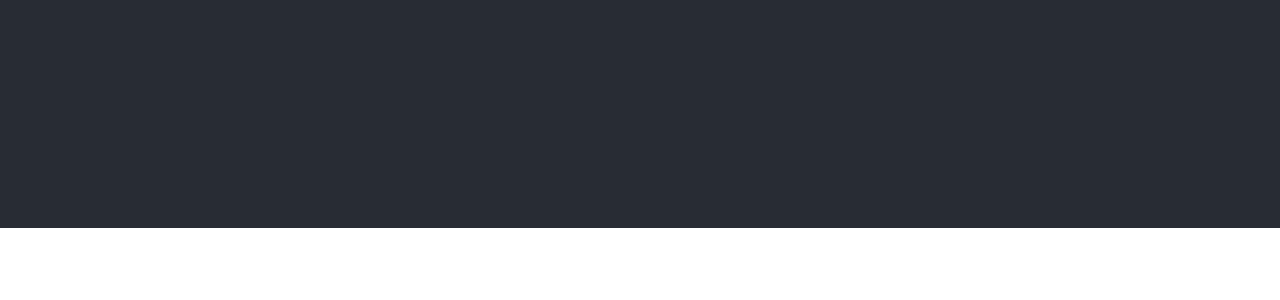
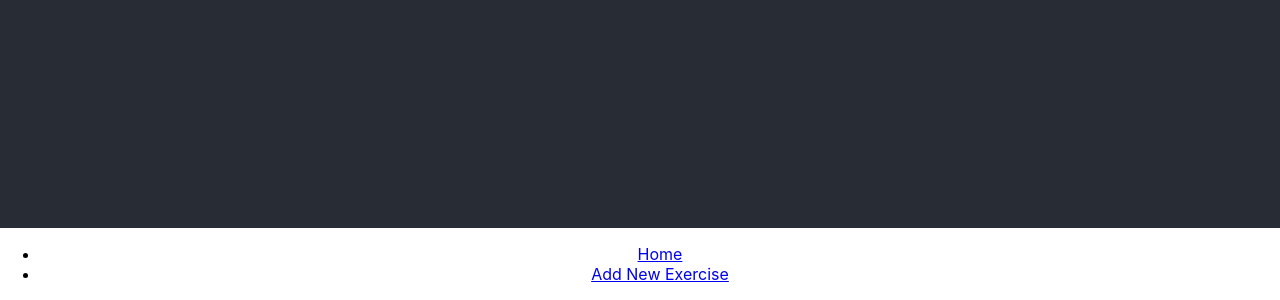
Before and after one commit to melissa-perez/peremeli_react, a React (Create React App) app: page /edit-exercise in a window 1280 px wide. Shown: the part 572-872 px from the top of the page. Before the commit the page ends 800 px from the top, so only its background shows below. Built offline with nearby package versions, Linux system fonts and the light colour scheme.

Commit message:
Add Delete functionality

```diff
--- a/src/App.js
+++ b/src/App.js
@@ -4,6 +4,7 @@ import { BrowserRouter as Router, Route } from "react-router-dom";
 import HomePage from "./pages/HomePage";
 import CreatePage from "./pages/CreatePage";
 import EditPage from "./pages/EditPage";
+import Navigation from "./components/Navigation";
 
 function App() {
   return (
@@ -20,6 +21,7 @@ function App() {
             <EditPage />
           </Route>
         </div>
+        <Navigation></Navigation>
       </Router>
     </div>
   );
--- a/src/components/Navigation.js
+++ b/src/components/Navigation.js
@@ -0,0 +1,23 @@
+import React from "react";
+import { Link } from "react-router-dom";
+
+function Navigation() {
+  return (
+    <nav>
+      <ul className="nav-list">
+        <li>
+          <Link to="/" className="nav-link">
+            Home
+          </Link>
+        </li>
+        <li>
+          <Link to="/CreatePage" className="nav-link">
+            Add New Exercise
+          </Link>
+        </li>
+      </ul>
+    </nav>
+  );
+}
+
+export default Navigation;
--- a/src/components/Row.js
+++ b/src/components/Row.js
@@ -1,5 +1,5 @@
 import React from "react";
-import { MdAdd, MdRemove } from "react-icons/md";
+import { MdEdit, MdDeleteForever } from "react-icons/md";
 /*
     Defines a single tr for a table
     that includes params for exercises,
@@ -7,7 +7,7 @@ import { MdAdd, MdRemove } from "react-icons/md";
     remove the row from the database, when Edit is
     clicked, launch the EditPage.
 */
-function Row({ exercise }) {
+function Row({ exercise, onDelete }) {
   return (
     <>
       <tr>
@@ -16,8 +16,14 @@ function Row({ exercise }) {
         <td>{exercise.weight}</td>
         <td>{exercise.unit}</td>
         <td>{exercise.date}</td>
-        <td>Edit</td>
-        <td>Delete</td>
+        <td>
+          <MdEdit></MdEdit>
+        </td>
+        <td>
+          <MdDeleteForever
+            onClick={() => onDelete(exercise._id)}
+          ></MdDeleteForever>
+        </td>
       </tr>
     </>
   );
--- a/src/components/Table.js
+++ b/src/components/Table.js
@@ -8,13 +8,13 @@ import Row from "../components/Row";
     Note that some pages require two extra columns
     for Edit and Delete.(Added in Edit and Delete columns)
 */
-function Table({ exercises }) {
+function Table({ exercises, onDelete }) {
   return (
     <table id="exercises">
       <TableHead></TableHead>
       <tbody>
         {exercises.map((exercise) => (
-          <Row exercise={exercise} key={exercise._id} />
+          <Row exercise={exercise} onDelete={onDelete} key={exercise._id} />
         ))}
       </tbody>
     </table>
--- a/src/pages/HomePage.js
+++ b/src/pages/HomePage.js
@@ -6,6 +6,17 @@ import Table from "../components/Table";
 
 function HomePage() {
   const [exercises, setExercises] = useState([]);
+
+  const onDelete = async (_id) => {
+    const response = await fetch(`/exercises/${_id}`, { method: "DELETE" });
+    if (response.status === 204) {
+      setExercises(exercises.filter((e) => e._id !== _id));
+    } else {
+      console.error(
+        `Failed to delete movie with _id=${_id}, status code = ${response.status}`
+      );
+    }
+  };
 
   //connection to our REST API dbs
   const loadExercises = async () => {
@@ -22,7 +33,7 @@ function HomePage() {
   return (
     <>
       <h2>Exercise Tracker</h2>
-      <Table exercises={exercises}></Table>
+      <Table exercises={exercises} onDelete={onDelete}></Table>
       <Link to="/add-exercise">Add an exercise</Link>
     </>
   );
```
